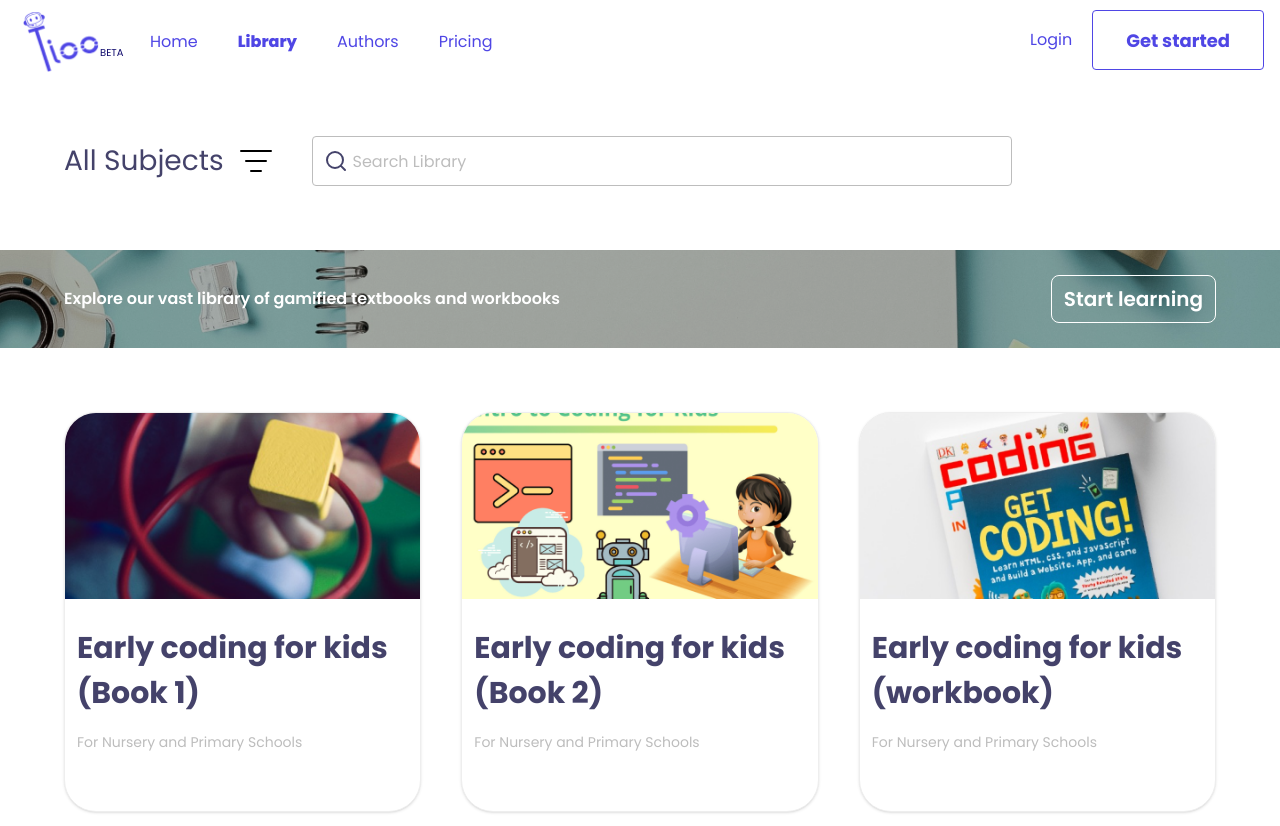
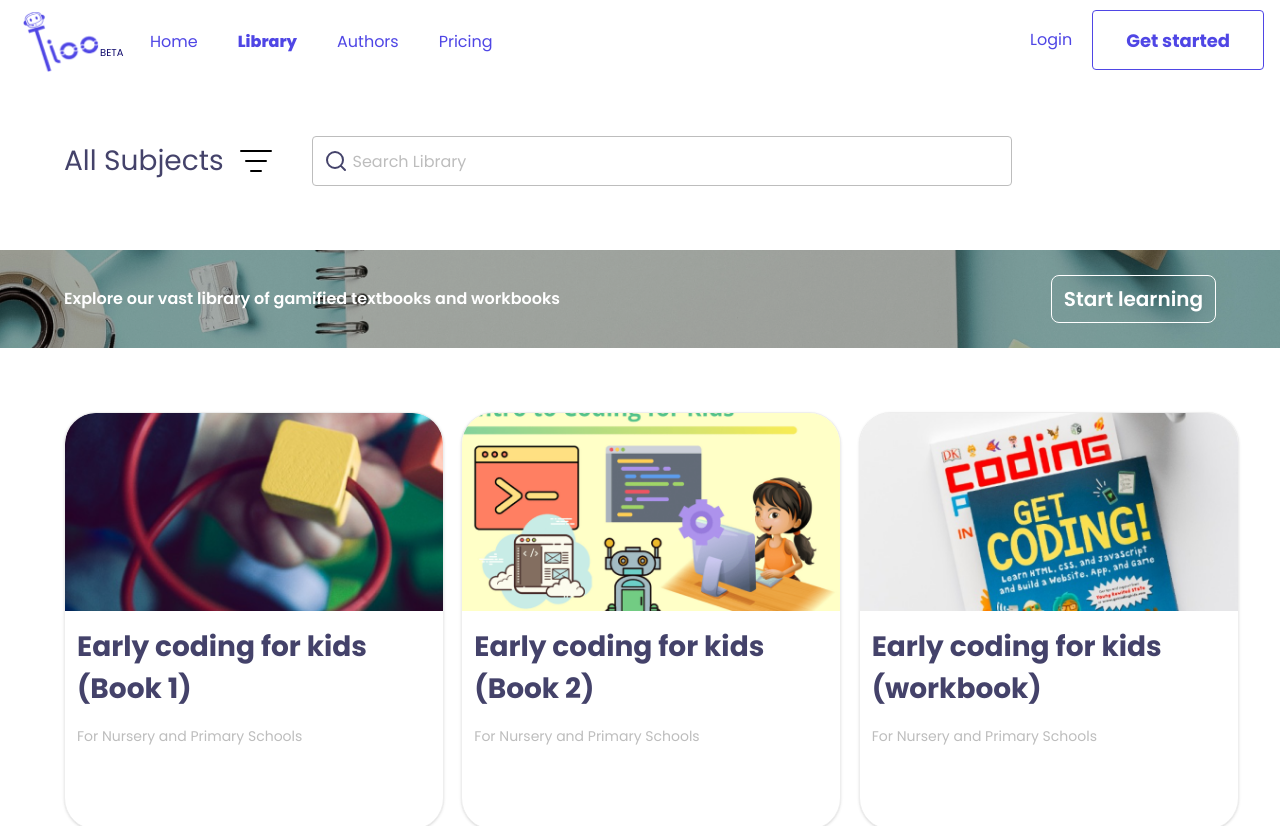
Before and after one commit to debug-evenstar/TiooLandingPage, a React (Create React App) app: page /library in a window 1280 px wide. Shown: the top 826 px of the page. Built offline with nearby package versions, Linux system fonts and the light colour scheme; a web font is replaced by a local one.

Commit message:
somekind of commit

```diff
--- a/src/pages/library/index.tsx
+++ b/src/pages/library/index.tsx
@@ -63,12 +63,13 @@ function CallToAction() {
 function LibraryCard(card: ILibraryCardProps) {
     const navigate = useNavigate();
     return (
-        <div onClick={() => navigate('details', { state: card })} className="w-[100%] cursor-pointer hover:shadow-xl duration-300 text-[24px] h-[400px] rounded-[32px] shadow border bg-white hover:bg-[#FCF4FB] overflow-hidden">
+        <div onClick={() => navigate('details', { state: card })} className="w-[380px] cursor-pointer hover:shadow-xl duration-300 text-[24px] h-[418px] rounded-[32px] shadow border bg-white hover:bg-[#FCF4FB] overflow-hidden">
+        {/* <div onClick={() => navigate('details', { state: card })} className="w-[100%] cursor-pointer hover:shadow-xl duration-300 text-[24px] h-[400px] rounded-[32px] shadow border bg-white hover:bg-[#FCF4FB] overflow-hidden"> */}
             <div className="w-full h-[169px] bg-gray-200">
                 <img src={card.image} className="w-full" alt="" />
             </div>
             <div className="p-3 mt-6">
-                <p className="text-[30px] mt-2 font-[700] text-[#030036BD]">{card.name}</p>
+                <p className="text-[28px] mt-2 font-[700] text-[#030036BD]">{card.name}</p>
                 <p className="text-sm text-gray-400 mt-4">{card.sub}</p>
             </div>
         </div>
```
